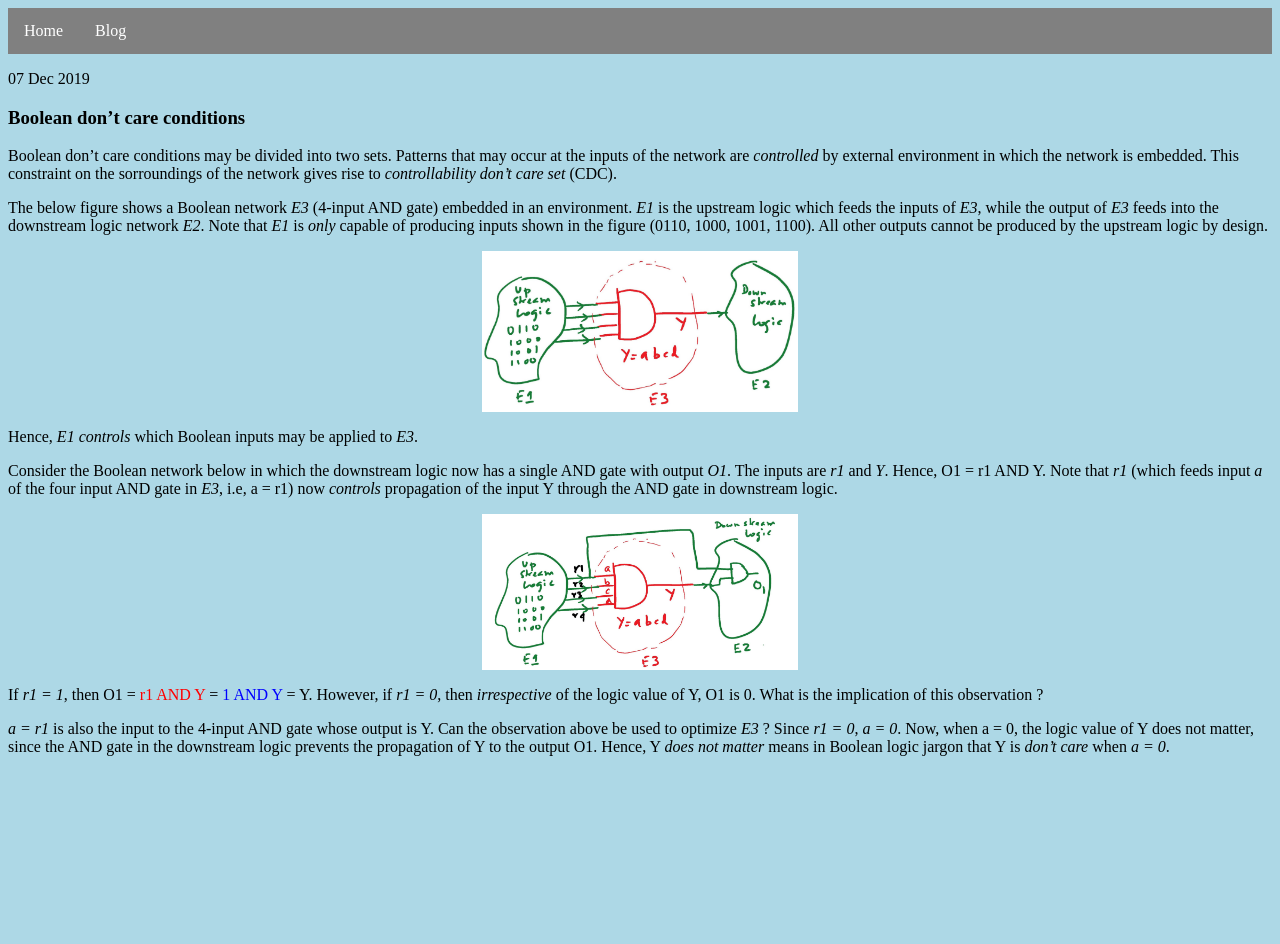
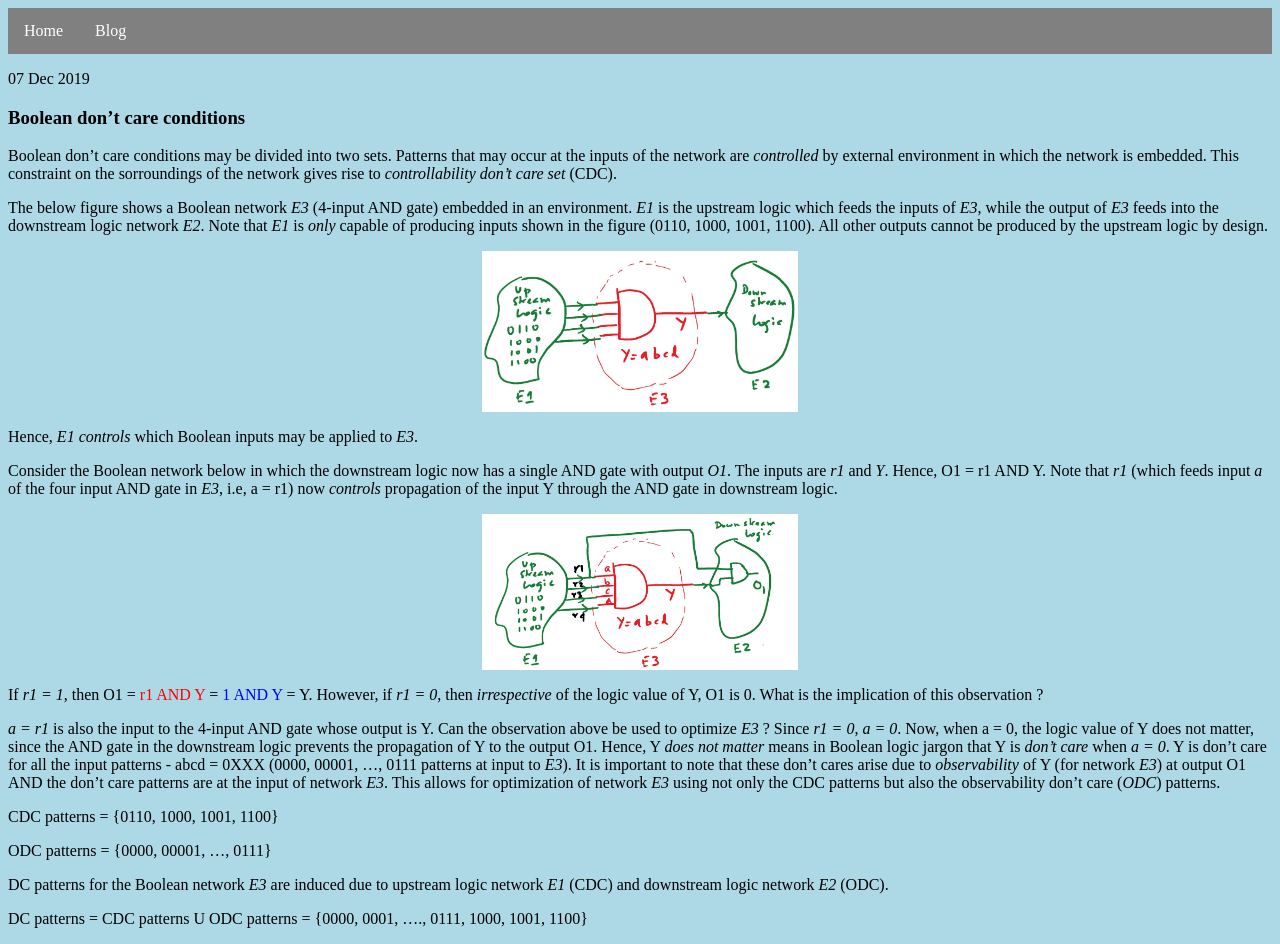
Before and after one commit to swamydp/swamydp.github.io, a Jekyll site: the page built from _posts/2019-12-07-test-post.md, in a window 1280 px wide. Built offline with Jekyll 4.4.1, drawn with Linux system fonts in a browser that asks for light colours; before the commit the page ends 900 px from its top, so only the background shows below that.

Commit message:
Update 2019-12-07-test-post.md

```diff
--- a/_posts/2019-12-07-test-post.md
+++ b/_posts/2019-12-07-test-post.md
@@ -23,4 +23,12 @@ Consider the Boolean network below in which the downstream logic now has a singl
 
 If *r1 = 1*, then O1 = <font color="red"> r1 AND Y </font> = <font color="blue"> 1 AND Y </font> = Y. However, if *r1 = 0*, then *irrespective* of the logic value of Y, O1 is 0. What is the implication of this observation ?
 
-*a = r1* is also the input to the 4-input AND gate whose output is Y. Can the observation above be used to optimize *E3* ? Since *r1 = 0*, *a = 0*. Now, when a = 0, the logic value of Y does not matter, since the AND gate in the downstream logic prevents the propagation of Y to the output O1. Hence, Y *does not matter* means in Boolean logic jargon that Y is *don't care* when *a = 0*.
+*a = r1* is also the input to the 4-input AND gate whose output is Y. Can the observation above be used to optimize *E3* ? Since *r1 = 0*, *a = 0*. Now, when a = 0, the logic value of Y does not matter, since the AND gate in the downstream logic prevents the propagation of Y to the output O1. Hence, Y *does not matter* means in Boolean logic jargon that Y is *don't care* when *a = 0*. Y is don't care for all the input patterns - abcd = 0XXX (0000, 00001, ..., 0111 patterns at input to *E3*). It is important to note that these don't cares arise due to *observability* of Y (for network *E3*) at output O1 AND the don't care patterns are at the input of network *E3*. This allows for optimization of network *E3* using not only the CDC patterns but also the observability don't care (*ODC*) patterns.
+
+CDC patterns = {0110, 1000, 1001, 1100}
+
+ODC patterns = {0000, 00001, ..., 0111}
+
+DC patterns for the Boolean network *E3* are induced due to upstream logic network *E1* (CDC) and downstream logic network *E2* (ODC).
+
+DC patterns = CDC patterns U ODC patterns = {0000, 0001, ...., 0111, 1000, 1001, 1100}
```
